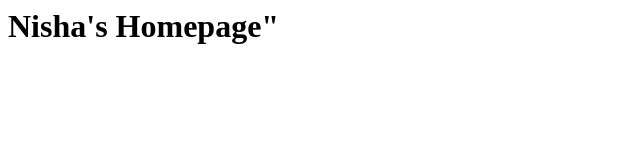
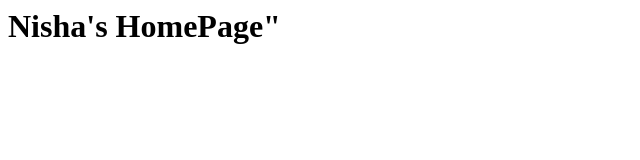
Before and after one commit to ngeorg6/ngeorg6.github.io, a plain HTML site: page itis3135/index.html in a window 1280 px wide. Shown: the full height of the page, 0-640 px from the left. Drawn offline with Linux system fonts and the light colour scheme.

Commit message:
Update index.html

```diff
--- a/itis3135/index.html
+++ b/itis3135/index.html
@@ -1 +1 @@
-<h1>Nisha's Homepage"</h1>
+<h1>Nisha's HomePage"</h1>
```
